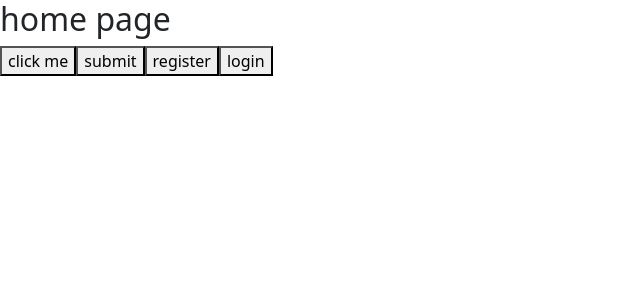
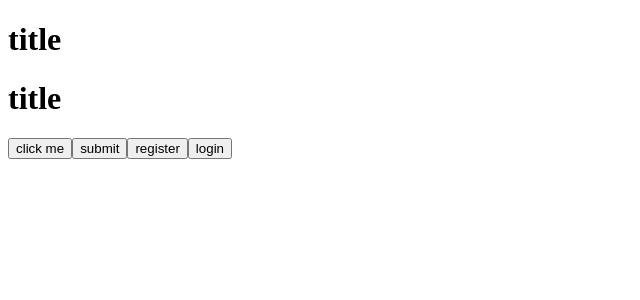
Before and after one commit to bips555/react-mern, a React (Vite) app: page / in a window 1280 px wide. Shown: the top 300 px of the page, without its empty margins (0-640 px from the left). Built offline with nearby package versions, Linux system fonts and the light colour scheme.

Commit message:
heading and button components created

```diff
--- a/index.html
+++ b/index.html
@@ -5,11 +5,10 @@
     <link rel="icon" type="image/svg+xml" href="/vite.svg" />
     <meta name="viewport" content="width=device-width, initial-scale=1.0" />
     <title>Vite + React</title>
-    <link rel="stylesheet" href="https://cdn.jsdelivr.net/npm/bootstrap@5.3.2/dist/css/bootstrap.min.css"/>
+
   </head>
   <body>
     <div id="root"></div>
-    <script src="	https://cdn.jsdelivr.net/npm/bootstrap@5.3.2/dist/js/bootstrap.bundle.min.js"></script>
-    <script type="module" src="/src/main.jsx"></script>
+
   </body>
 </html>
--- a/src/components/common/button/button.component.jsx
+++ b/src/components/common/button/button.component.jsx
@@ -1,8 +1,11 @@
-export const ButtonComponent = ({label="submit",type="submit",clickListen})=>
-{
-return (
-    <button type={type} onClick={clickListen}>
-        {label}
+export const ButtonComponent = ({
+  label = "submit",
+  type = "submit",
+  onClick,
+}) => {
+  return (
+    <button type={type} onClick={onClick}>
+      {label}
     </button>
-)
-}
+  );
+};
--- /dev/null
+++ b/src/components/common/heading/heading.component.jsx
@@ -0,0 +1,45 @@
+
+export const Heading = ({ type, value }) => {
+  switch (type) {
+    case "h1":{
+      return <h1>{value}</h1>;
+     break
+    }
+    case "h2": {
+      return <h2>{value}</h2>;
+
+    }
+    case "h3": {
+      return <h3>{value}</h3>;
+
+    }
+    case "h4": {
+      return <h4>{value}</h4>;
+
+    }
+
+    case "h5": {
+      return <h5>{value}</h5>;
+
+    }
+      default:{
+        return {value}
+
+      }
+  }
+};
+export const H1 = ({value}) => {
+  return <h1>{value}</h1>;
+};
+export const H2 = ({value}) => {
+  return <h2>{value}</h2>;
+};
+export const H3 = ({value}) => {
+  return <h3>{value}</h3>;
+};
+export const H4 = ({value}) => {
+  return <h4>{value}</h4>;
+};
+export const H5 = ({value}) => {
+  return <h5>{value}</h5>;
+};
--- a/src/pages/home/home.page.jsx
+++ b/src/pages/home/home.page.jsx
@@ -1,12 +1,15 @@
 import { ButtonComponent } from "../../components/common/button/button.component";
 import { Form } from "react-bootstrap";
-const HomePage = ({ title }) => {
+import { H1 } from "../../components/common/heading/heading.component";
+import { Heading } from "../../components/common/heading/heading.component";
+const HomePage = () => {
   const clickListen = () => {
     console.log("i have been clicked");
   };
   return (
     <div>
-      <h2>{title}</h2>
+      <H1 value={"title"}></H1>
+      <Heading type="h1" value={"title"}></Heading>
       <ButtonComponent
         onClick={clickListen}
         type={"button"}
```
Also changed, not shown: .eslintrc.cjs.
